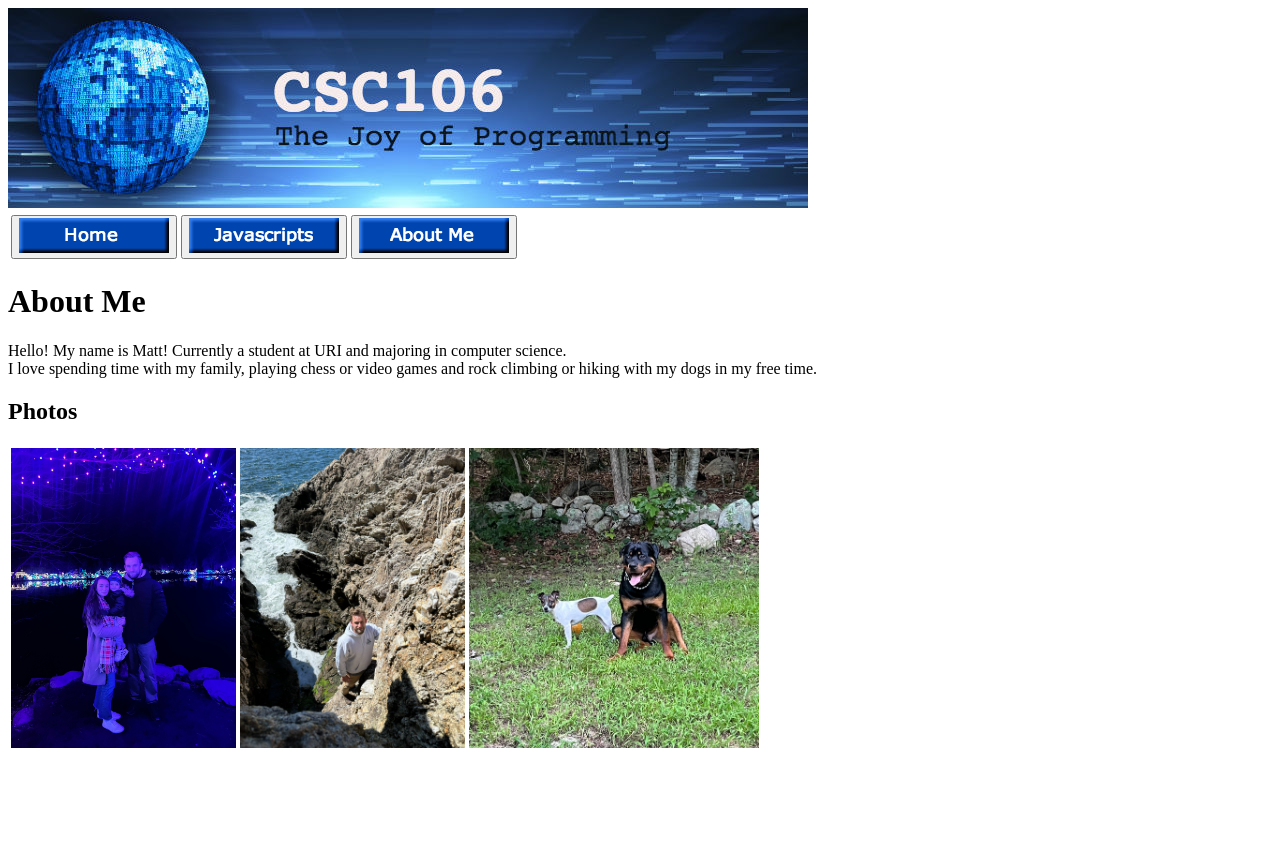
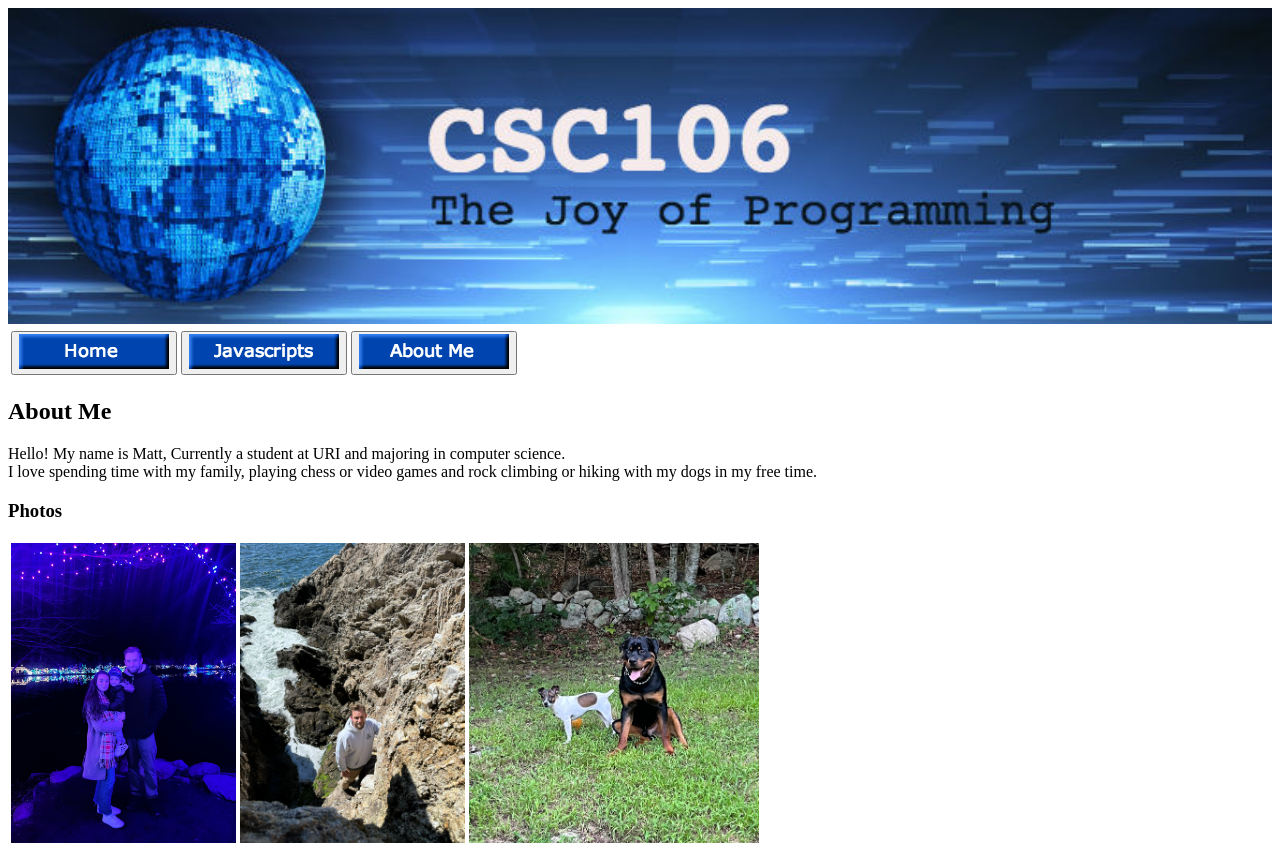
Before and after one commit to Msurkont/Msurkont.github.io, a plain HTML site: page aboutme.html in a window 1280 px wide. Before the commit the page ends 800 px from the top, so only its background shows below. Drawn offline with Linux system fonts and the light colour scheme.

Commit message:
Add files via upload

```diff
--- a/aboutme.html
+++ b/aboutme.html
@@ -8,11 +8,13 @@
     p {
         text-align: centerleft;
     }
+
 </style>
 </head>
 <body>
 
-    <img src="images/csc106_banner.jpg" alt="csc106_banner">
+
+        <img src="images/csc106_banner.jpg" alt="csc106_banner" width="100%">
 
     <table>
 <thead>
@@ -41,12 +43,13 @@
 </tr>
 </thead>
 </table>
-<H1>About Me</H1>
+<h2>About Me</h2>
 
 <p>
-    Hello! My name is Matt! Currently a student at URI and majoring in computer science.<br> I love spending time with my family, playing chess or video games and rock climbing or hiking with my dogs in my free time.
+    Hello! My name is Matt, Currently a student at URI and majoring in computer science.<br> I love spending time with my family, playing chess or video games and rock climbing or hiking with my dogs in my free time.
     </p>
-<h2>Photos </h2>
+
+<h3>Photos </h3>
     <table>
     <tr>
 <th>
@@ -59,5 +62,6 @@
 </tr>
 </thead>
 </table>
+
 </body>
 </html>
```
